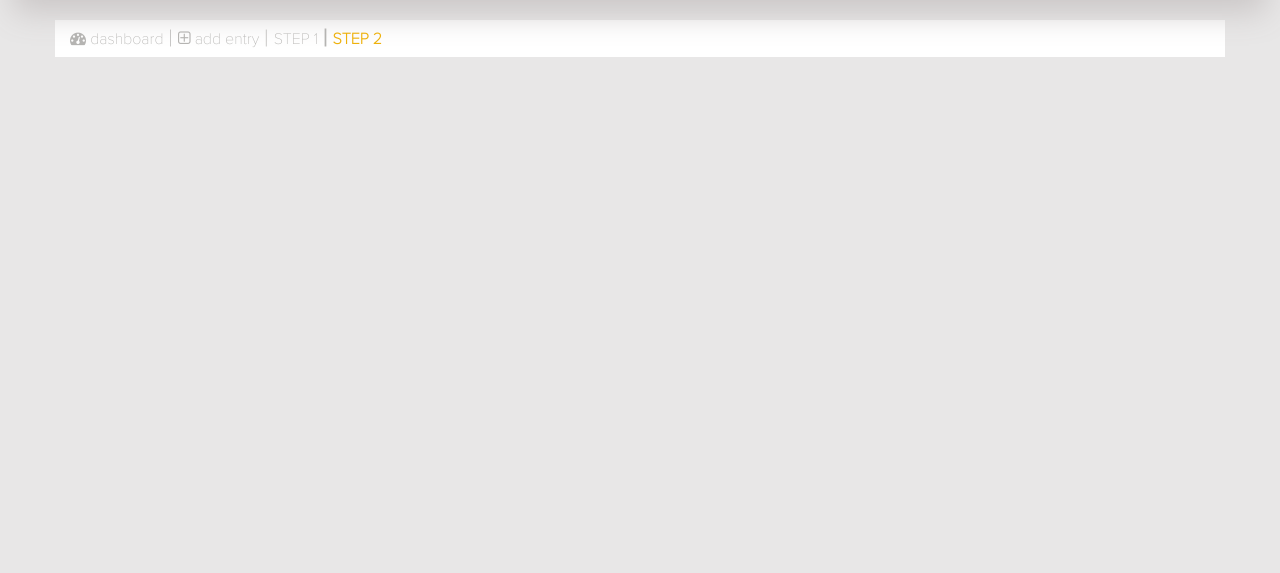
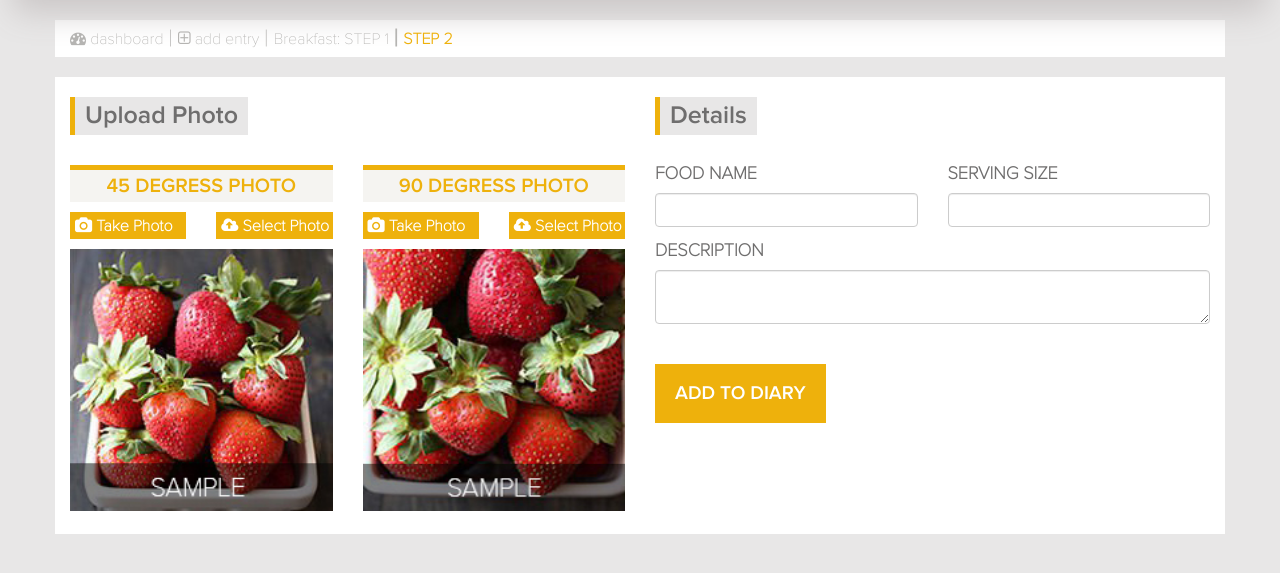
Before and after one commit to janjantandayag/fooddiary, a PHP site: page /food-detail.php in a window 1280 px wide. Shown: the part 126-699 px from the top of the page. Run offline with PHP 8.4, Linux system fonts and the light colour scheme; the visitor is signed in with stand-in values (Sample User, id 1).

Commit message:
Added food-detail page

```diff
--- a/circumplex.php
+++ b/circumplex.php
@@ -45,7 +45,7 @@
 				<div class="col-md-12">
 					<a href="dashboard.php" class="breadcrumb-link"><span class="fa fa-dashboard"></span> dashboard</a>
 					<a href="add-entry.php"  class="breadcrumb-link"><span class="fa fa-plus-square-o"></span> add entry</a>
-					<a href="#"  class="breadcrumb-link  breadcrumb-link-active">STEP 1</a>
+					<a href="#"  class="breadcrumb-link  breadcrumb-link-active">Breakfast: STEP 1</a>
 				</div>
 			</div>
 		</div>
--- a/food-detail.php
+++ b/food-detail.php
@@ -45,11 +45,90 @@
 				<div class="col-md-12">
 					<a href="dashboard.php" class="breadcrumb-link"><span class="fa fa-dashboard"></span> dashboard</a>
 					<a href="add-entry.php"  class="breadcrumb-link"><span class="fa fa-plus-square-o"></span> add entry</a>
-					<a href="circumplex.php"  class="breadcrumb-link">STEP 1</a>
+					<a href="circumplex.php"  class="breadcrumb-link">Breakfast: STEP 1</a>
 					<a href="#"  class="breadcrumb-link  breadcrumb-link-active">STEP 2</a>
 				</div>
 			</div>
 		</div>
 	</section>
+	<div class="mainPageFoodDetail">
+		<div class="mainPageFoodDetailContainer">
+			<div class="container foodDetailContainer">
+				<div class="row">
+					<div class="col-md-6 uploadPhoto">
+						<h1 class="uploadPhotoHeader">Upload Photo</h1>
+						<div class="row">
+							<div class="col-md-6 degree45">
+								<h2 class="degreeHeader">45 degress photo</h2>
+								<div class="row">
+									<div class="col-md-6">
+										<label for="file-photo" class="custom-file-take">
+										    <i class="fa fa-camera"></i> Take Photo
+										</label>
+										<input type="file" id="file-photo" accept="image/*" capture="camera" onchange="loadFile(event)">
+									</div>
+									<div class="col-md-6">
+											<label for="file-select" class="custom-file-select">
+										    <i class="fa fa-cloud-upload"></i> Select Photo
+										</label>
+										<input id="file-select" type="file" onchange="loadFile(event)"/>
+									</div>
+								</div>
+								<div class="imgContainer">
+									<img src="img/45deg.jpg" class="imgSample" />
+								</div>
+							</div>
+							<div class="col-md-6 degree45">
+								<h2 class="degreeHeader">90 degress photo</h2>
+								<div class="row">
+									<div class="col-md-6">
+										<label for="file-photo" class="custom-file-take">
+										    <i class="fa fa-camera"></i> Take Photo
+										</label>
+										<input type="file" id="file-photo" accept="image/*" capture="camera" onchange="loadFile(event)">
+									</div>
+									<div class="col-md-6">
+											<label for="file-select" class="custom-file-select">
+										    <i class="fa fa-cloud-upload"></i> Select Photo
+										</label>
+										<input id="file-select" type="file" onchange="loadFile(event)"/>
+									</div>
+								</div>
+								<div class="imgContainer">
+									<img src="img/90deg.jpg" class="imgSample" />
+								</div>
+							</div>
+						</div>
+					</div>
+					<div class="col-md-6 foodDetails">
+						<h1 class="foodDetailsHeader">Details</h1>
+						<div class="formContainer">
+							<form>
+								<div class="row">
+									<div class="col-md-6 col-xs-6">
+										<div class="form-group">
+									    	<label for="foodName" class="labelFood">Food Name</label>
+									    	<input type="text" class="form-control" id="foodName">
+									  	</div>
+									</div>
+									<div class="col-md-6 col-xs-6">
+										<div class="form-group">
+									    	<label for="servingSize" class="labelFood">Serving Size</label>
+									    	<input type="text" class="form-control" id="servingSize">
+									  	</div>
+									</div>
+								</div>
+							  	<div class="form-group">
+							    	<label for="description" class="labelFood">Description</label>
+							    	<textarea class="form-control" id="description"></textarea>
+							  	</div>
+							  	<input type="submit" class="detailSubmit" value="Add to Diary" />
+						 	</form>
+						</div>
+					</div>
+				</div>
+			</div>
+		</div>
+	</div>
 </body>
 </html>
--- a/style.css
+++ b/style.css
@@ -606,6 +606,7 @@ input, select {
     width:600px;
     height:600px;
     position: relative;
+    overflow: hidden;
 }
 .circumplexModel:after{
     position: absolute;
@@ -643,7 +644,7 @@ input, select {
 .circumplexHeader,.circumplexBody{
     background:#fff;
 }
-.circumplexHeading{
+.circumplexHeading,.uploadPhotoHeader,.foodDetailsHeader{
     margin-top: 20px;
     font-size:156.25%;
     color:#6f6e6e;
@@ -653,6 +654,9 @@ input, select {
     padding:5px 10px 5px 10px;
     margin-bottom: 10px;
     background:#e8e7e7;
+}
+.uploadPhotoHeader,.foodDetailsHeader{
+    margin-bottom: 30px;
 }
 .circumplexHeading--helper{
     font-size: 112.5%;
@@ -697,6 +701,67 @@ input, select {
     position: relative;
     top:275px;
 }
+.foodDetailContainer{
+    background:#fff;
+    padding-bottom: 20px;
+    margin-top:20px;
+}
+.degreeHeader{
+    color:#eeb10c;
+    font-size: 125%;
+    font-family: semiBold;
+    display: block;
+    text-align: center;
+    text-transform: uppercase;
+    background:#f5f4f1;
+    border-top: 5px solid #eeb10c;
+    padding:5px 0;
+    margin-bottom: 10px;
+}
+.custom-file-select,.custom-file-take{
+    cursor: pointer;
+    padding:5px 0px 5px 5px;
+    font-family: novaThin;
+    font-size: 100%;
+    color:#ffffff;
+    margin-bottom:10px;
+    display: block;
+    background: #eeb10c;
+    width:100%;
+}
+input[type='file']{
+    display: none;
+}
+.imgSample{
+    width: 100%;
+}
+.labelFood{
+    text-transform: uppercase;
+    font-family: novaThin;
+    color:#6f6e6e;
+    font-size:112.5%;
+    margin-bottom: 10px;
+}
+.detailSubmit{
+    color:#fff;
+    font-size:120%;
+    font-family: semiBold;
+    text-transform: uppercase;
+    margin-top:25px;
+    background:#eeb10c;
+    padding:20px;
+    border:none;
+}
+
+
+
+
+
+
+
+
+
+
 @media(max-width:625px){
     .circumplexModel{
         width:300px;
```
Also changed, not shown: img/45deg.jpg (added), img/90deg.jpg (added).
